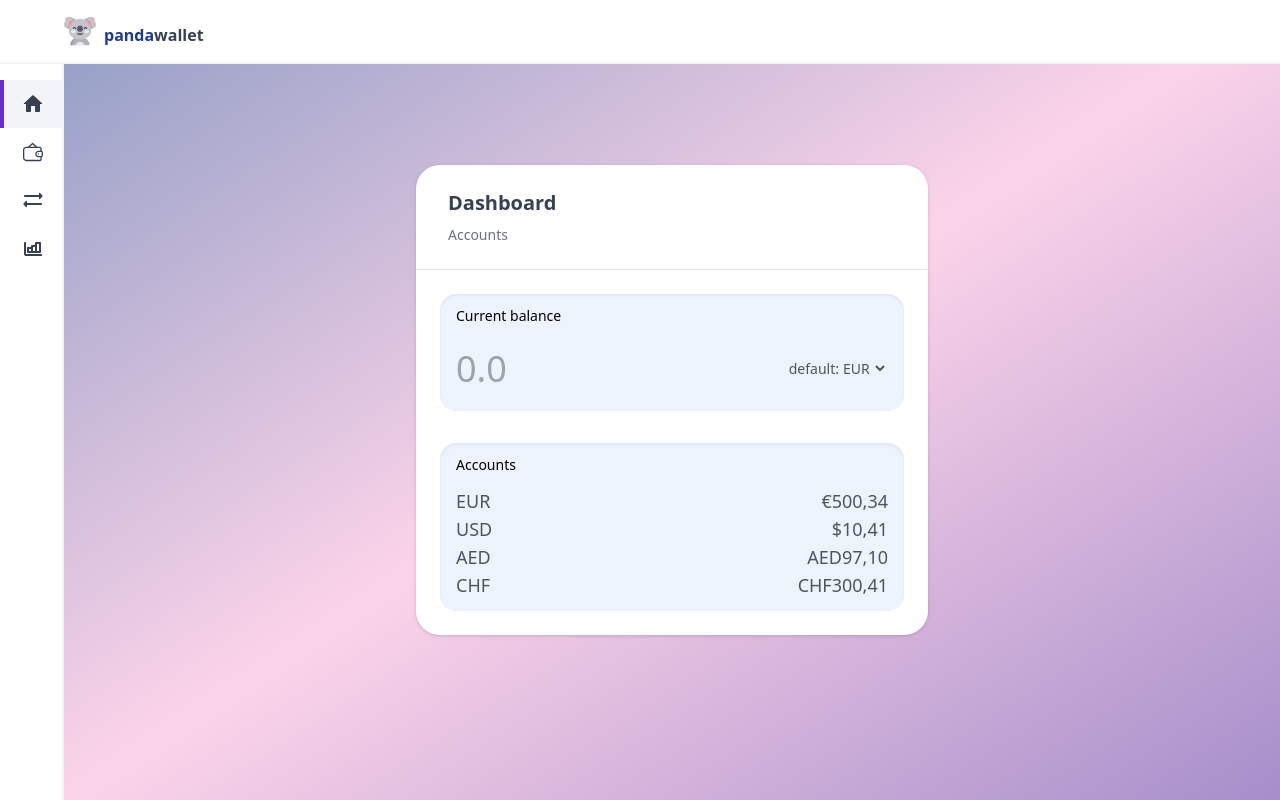
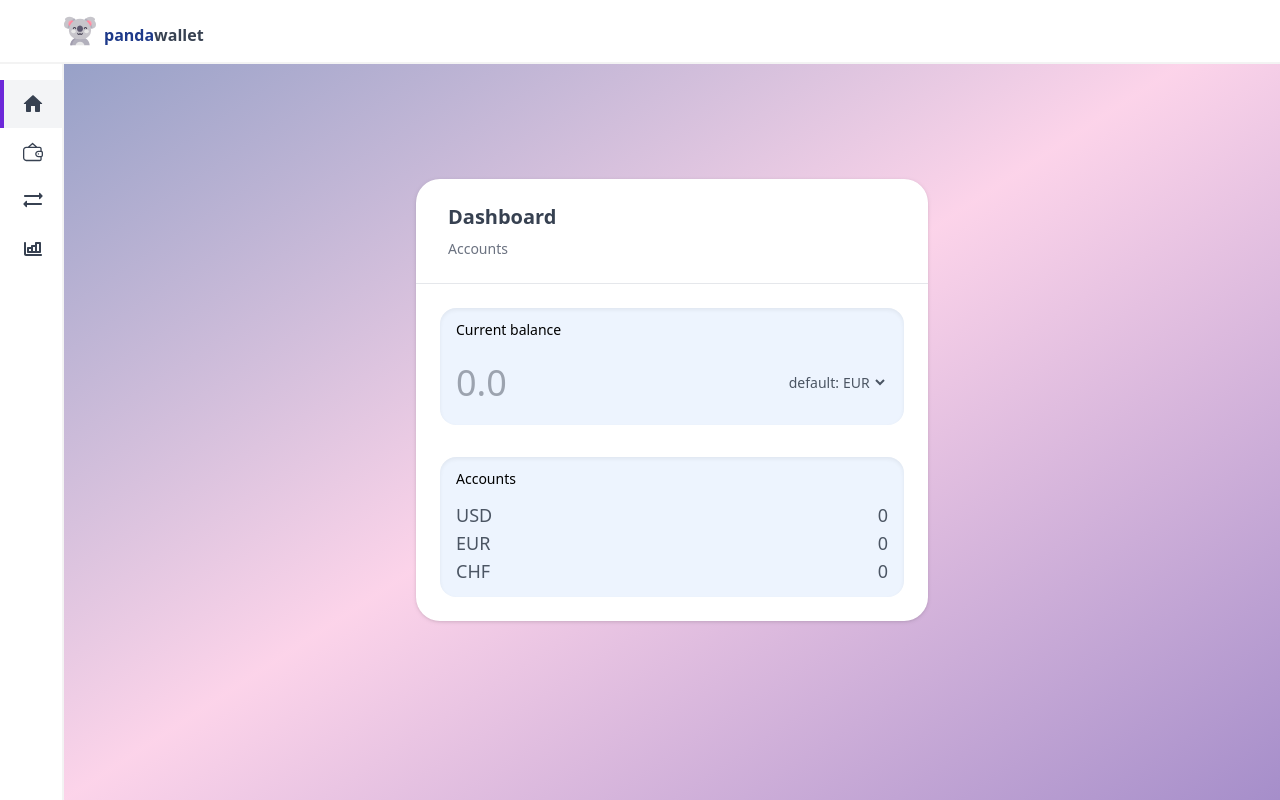
Before and after one commit to fr1j0/wallet, a React (Create React App) app: page / in a window 1280 px wide. Built offline with nearby package versions, Linux system fonts and the light colour scheme; data requests are answered from the project's data file.

Commit message:
json server and dashboard connected to api

```diff
--- /dev/null
+++ b/db.json
@@ -0,0 +1,13 @@
+{
+  "currency": [
+    { "id": "USD", "ratio": 1.24, "symbol": "$" },
+    { "id": "EUR", "ratio": 1, "symbol": "€" },
+    { "id": "CHF", "ratio": 1.09, "symbol": "CHF" }
+  ],
+  "accounts": [
+    { "id": "USD", "balance": 0 },
+    { "id": "EUR", "balance": 0 },
+    { "id": "CHF", "balance": 0 }
+  ],
+  "config": { "defaultCurrency": "EUR" }
+}
--- a/package.json
+++ b/package.json
@@ -30,7 +30,8 @@
     "check-lint": "eslint . --ext ts --ext tsx --ext js",
     "format": "prettier --write .",
     "test-all": "yarn check-format && yarn check-lint && yarn check-types && yarn build",
-    "prepare": "husky install"
+    "prepare": "husky install",
+    "apiserver": "json-server --watch --port 4000 db.json"
   },
   "eslintConfig": {
     "extends": [
@@ -60,6 +61,7 @@
     "eslint-config-prettier": "^8.3.0",
     "eslint-plugin-react": "^7.24.0",
     "husky": "^7.0.0",
+    "json-server": "^0.16.3",
     "postcss": "^7",
     "prettier": "2.3.2",
     "tailwind-scrollbar": "^1.3.1",
--- a/src/App.tsx
+++ b/src/App.tsx
@@ -1,10 +1,24 @@
-import React from "react";
+import React, { useEffect } from "react";
 import { BrowserRouter as Router } from "react-router-dom";
 import Header from "./components/header";
 import RouteContent from "./components/routeContent";
 import Sidebar from "./components/sidebar";
+import { set as setCurrencies } from "./reducers/currencyReducer";
+import { useAppDispatch } from "./store";
 
 function App() {
+  const dispatch = useAppDispatch();
+
+  useEffect(() => {
+    const fetchCurrencies = async () => {
+      const res = await fetch("http://localhost:4000/currency");
+      const fetchedCurrencies = await res.json();
+
+      dispatch(setCurrencies(fetchedCurrencies));
+    };
+    fetchCurrencies();
+  }, []);
+
   return (
     <div className="App">
       <Router>
--- a/src/components/dashboard/dashboard.tsx
+++ b/src/components/dashboard/dashboard.tsx
@@ -1,7 +1,34 @@
-import React from "react";
+import React, { useEffect, useState } from "react";
+import { useSelector } from "react-redux";
+import { Account } from "../../reducers/accountsReducer";
+import { Config } from "../../reducers/configReducer";
+import { RootState } from "../../reducers/rootReducer";
 import Pod from "../pod";
 
 const Dashboard = () => {
+  const [accounts, setAccounts] = useState<Account[]>([]);
+  const [config, setConfig] = useState<Config | null>(null);
+
+  const currencies = useSelector((state: RootState) => state.currencies.value);
+
+  useEffect(() => {
+    const fetchAccounts = async () => {
+      const res = await fetch("http://localhost:4000/accounts");
+      const fetchedAccounts = await res.json();
+      setAccounts(fetchedAccounts);
+    };
+    fetchAccounts();
+  }, []);
+
+  useEffect(() => {
+    const fetchConfig = async () => {
+      const res = await fetch("http://localhost:4000/config");
+      const fetchedConfig = await res.json();
+      setConfig(fetchedConfig);
+    };
+    fetchConfig();
+  }, []);
+
   return (
     <Pod title="Dashboard" description="Accounts">
       <div className="w-full rounded-2xl py-3 px-4 bg-blue-100 bg-opacity-50 shadow-innerpod">
@@ -21,10 +48,17 @@ const Dashboard = () => {
               name="currency"
               className="text-sm bg-transparent focus:outline-none"
             >
-              <option value="eur">EUR</option>
-              <option value="usd">USD</option>
-              <option value="aed">AED</option>
-              <option value="chf">CHF</option>
+              {currencies.map((currency, index) => (
+                <option
+                  key={index}
+                  value={currency.id}
+                  selected={
+                    currency.id === (config ? config.defaultCurrency : "")
+                  }
+                >
+                  {currency.id}
+                </option>
+              ))}
             </select>
           </span>
         </div>
@@ -33,22 +67,17 @@ const Dashboard = () => {
       <div className="w-full rounded-2xl py-3 pl-4 bg-blue-100 bg-opacity-50 shadow-innerpod">
         <div className="w-full text-sm mb-3">Accounts</div>
         <div className="w-full max-h-40 scrollbar-thin scrollbar-thumb-blue-700 scrollbar-track-blue-300 overflow-y-scroll scrollbar-thumb-rounded-full scrollbar-track-rounded-full">
-          <div className="w-full pr-4 text-lg font-medium text-gray-600 flex justify-between">
-            <span>EUR</span>
-            <span>€500,34</span>
-          </div>
-          <div className="w-full pr-4 text-lg font-medium text-gray-600 flex justify-between">
-            <span>USD</span>
-            <span>$10,41</span>
-          </div>
-          <div className="w-full pr-4 text-lg font-medium text-gray-600 flex justify-between">
-            <span>AED</span>
-            <span>AED97,10</span>
-          </div>
-          <div className="w-full pr-4 text-lg font-medium text-gray-600 flex justify-between">
-            <span>CHF</span>
-            <span>CHF300,41</span>
-          </div>
+          {accounts.map((account, index) => {
+            return (
+              <div
+                key={index}
+                className="w-full pr-4 text-lg font-medium text-gray-600 flex justify-between"
+              >
+                <span>{account.id}</span>
+                <span>{account.balance}</span>
+              </div>
+            );
+          })}
         </div>
       </div>
     </Pod>
--- a/src/reducers/accountsReducer.ts
+++ b/src/reducers/accountsReducer.ts
@@ -1,6 +1,6 @@
 import { createSlice } from "@reduxjs/toolkit";
 
-type Account = {
+export type Account = {
   [key: string]: number;
 };
 
--- a/src/reducers/configReducer.ts
+++ b/src/reducers/configReducer.ts
@@ -1,12 +1,11 @@
 import { createSlice } from "@reduxjs/toolkit";
-import { Currency } from "./currencyReducer";
 
-type Config = {
-  defaultCurrency: Currency;
+export type Config = {
+  defaultCurrency: string;
 };
 
 const initialState: Config = {
-  defaultCurrency: { EUR: 1.24 },
+  defaultCurrency: "EUR",
 };
 
 const configSlice = createSlice({
--- a/src/reducers/currencyReducer.ts
+++ b/src/reducers/currencyReducer.ts
@@ -1,20 +1,18 @@
 import { createSlice } from "@reduxjs/toolkit";
 
-export type Currency = {
-  [key: string]: number;
-};
+export type Currency = { id: string; ratio: number; symbol: string };
 
-const initialState: Currency[] = [];
+const initialState: { value: Currency[] } = { value: [] };
 
 const currencySlice = createSlice({
   name: "currency",
   initialState,
   reducers: {
-    increment(state) {
-      state.push({ asd: 1 });
+    set(state, { payload }) {
+      state.value = payload;
     },
   },
 });
 
-export const { increment } = currencySlice.actions;
+export const { set } = currencySlice.actions;
 export default currencySlice.reducer;
```
Also changed, not shown: 1 other file (tests, documents, lock files or other folders).
